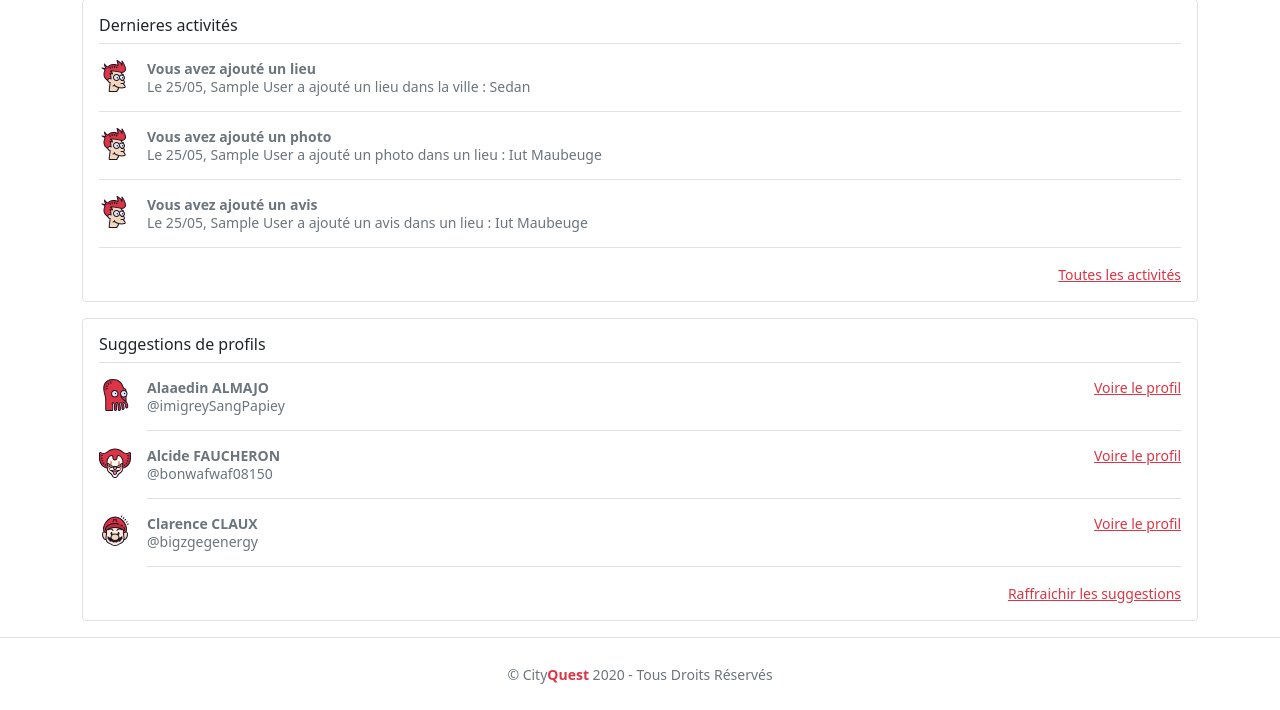
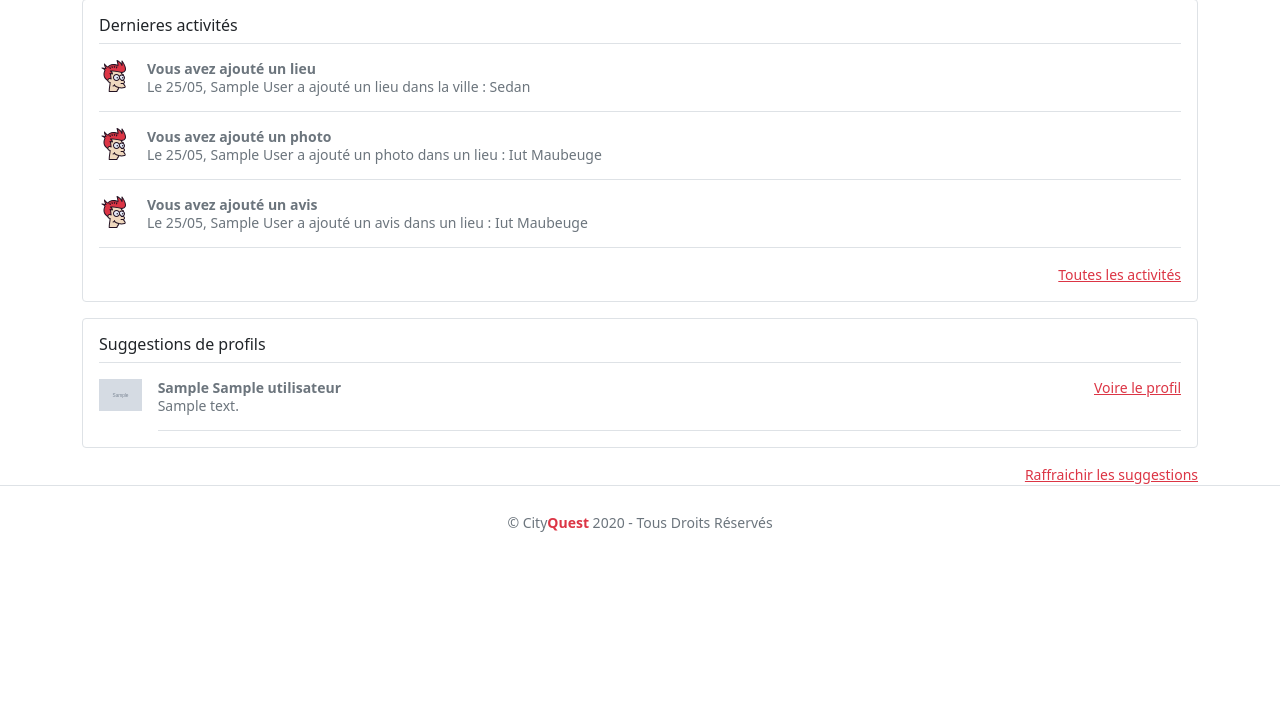
Before and after one commit to ibrahimadlani/cityQuest, a PHP site: page /cityQuest/parametre.php in a window 1280 px wide. Shown: the part 198-908 px from the top of the page. After the commit the page ends 730 px from the top, so only its background shows below. Run offline with PHP 8.4, Linux system fonts and the light colour scheme; the visitor is signed in with stand-in values (Sample User, id 1); tables that the repository leaves empty or names only in its code hold one stand-in row (values such as "Sample post"); grey boxes marked "Sample" are stand-in pictures; a stand-in replaces the project's code that opens the database connection; some libraries are stand-ins or nearby versions.

Commit message:
Rajout d'option 'fermer' pour la page parametre. Rajout du dynamisme dans la sélection des profils de la page parametre.

```diff
--- a/inc/parametre.inc.php
+++ b/inc/parametre.inc.php
@@ -75,3 +75,5 @@ if($user->modifierInfos($id, $nom, $prenom, $bio, $file)){
     header("location: http://localhost:2222/cityQuest/parametre.php?error=fail");
     exit();
 };
+
+?>
--- a/inc/views/caseAdresse.inc.php
+++ b/inc/views/caseAdresse.inc.php
@@ -38,7 +38,7 @@ foreach ($_POST["jsonFile"]["results"][0]["address_components"] as $ac) {
                     </select>
                 </div>
                 <div class="col-6">
-                    <select class="form-select border-danger rounded-5" id="ville">
+                    <select class="form-select border-danger rounded-5" id="ville2">
                         <option selected value="0">Ville</option>
                         <?php foreach ($_POST["ville"] as $v) {echo "<option value='" . $v["id"] . "'>" . $v["ville"]. "</option>";}?>
                     </select>
@@ -46,7 +46,7 @@ foreach ($_POST["jsonFile"]["results"][0]["address_components"] as $ac) {
             </div>
             <hr>
 
-            <button type="button" class="btn btn-sm btn-danger rounded-pill px-3" onclick="addLieuBDD(document.getElementById('nom').value,document.getElementById('desc').value,document.getElementById('pres').value,'<?php echo $_POST['jsonFile']['results'][0]['formatted_address']; ?>',<?php echo $_POST['jsonFile']['results'][0]['geometry']['location']['lat'];?>,<?php echo $_POST['jsonFile']['results'][0]['geometry']['location']['lng'];?>,parseInt(document.getElementById('ville').value),parseInt(document.getElementById('typeLieu').value),<?php echo $_SESSION['id']; ?>);">Ajouter un lieu</button>
+            <button type="button" class="btn btn-sm btn-danger rounded-pill px-3" onclick="addLieuBDD(document.getElementById('nom').value,document.getElementById('desc').value,document.getElementById('pres').value,'<?php echo $_POST['jsonFile']['results'][0]['formatted_address']; ?>',<?php echo $_POST['jsonFile']['results'][0]['geometry']['location']['lat'];?>,<?php echo $_POST['jsonFile']['results'][0]['geometry']['location']['lng'];?>,parseInt(document.getElementById('ville2').value),parseInt(document.getElementById('typeLieu').value),<?php echo $_SESSION['id']; ?>);">Ajouter un lieu</button>
             <button type="button" class="btn btn-sm btn-outline-danger rounded-pill px-3" onclick="console.log(document.getElementById('nom').value,document.getElementById('desc').value,document.getElementById('pres').value,'<?php echo $_POST['jsonFile']['results'][0]['formatted_address']; ?>',<?php echo $_POST['jsonFile']['results'][0]['geometry']['location']['lat'];?>,<?php echo $_POST['jsonFile']['results'][0]['geometry']['location']['lng'];?>,parseInt(document.getElementById('ville').value),parseInt(document.getElementById('typeLieu').value),<?php echo $_SESSION['id']; ?>);">Ajouter un evenement</button>
           </div>
         </div>
--- a/js/text.js
+++ b/js/text.js
@@ -50,40 +50,40 @@ function afficherPoints(ville,type,map){
 
               });
         });
-        var infoVille = recuperationJSON("http://localhost:2222/cityQuest/api/ville.php")[ville-1]
+        var infoVille = recuperationJSON("http://localhost:8888/cityQuest/api/ville.php")[ville-1]
         definirCentre(parseFloat(infoVille.lat), parseFloat(infoVille.lng), 12, map);
         afficherResultats(recuperationJSON("http://localhost:8888/cityQuest/api/lieu.php?ville="+ville+"&typeLieu="+type));
     }else if ((ville === "0") == false && (type === "0") == true) {
-        recuperationJSON("http://localhost:2222/cityQuest/api/lieu.php?ville="+ville).forEach(lieu => {
-            var marker = ajouterMarker(parseFloat(lieu.lat), parseFloat(lieu.lng),map,recuperationJSON("http://localhost:2222/cityQuest/api/typelieu.php")[parseInt(lieu.typeLieu)-1].icone);
+        recuperationJSON("http://localhost:8888/cityQuest/api/lieu.php?ville="+ville).forEach(lieu => {
+            var marker = ajouterMarker(parseFloat(lieu.lat), parseFloat(lieu.lng),map,recuperationJSON("http://localhost:8888/cityQuest/api/typelieu.php")[parseInt(lieu.typeLieu)-1].icone);
             marker.addListener("click", () => {
                 document.getElementById(lieu.id).scrollIntoView({behavior: "smooth", block: "start"});
                 document.getElementById(lieu.id).style.boxShadow = "0px 0px 31px grey" ;
               });
         });
-        var infoVille = recuperationJSON("http://localhost:2222/cityQuest/api/ville.php")[ville-1]
+        var infoVille = recuperationJSON("http://localhost:8888/cityQuest/api/ville.php")[ville-1]
         definirCentre(parseFloat(infoVille.lat), parseFloat(infoVille.lng), 12, map);
-        afficherResultats(recuperationJSON("http://localhost:2222/cityQuest/api/lieu.php?ville="+ville));
+        afficherResultats(recuperationJSON("http://localhost:8888/cityQuest/api/lieu.php?ville="+ville));
     }else if ((ville === "0") == true && (type === "0") == false) {
-        recuperationJSON("http://localhost:2222/cityQuest/api/lieu.php?typeLieu="+type).forEach(lieu => {
-            var marker = ajouterMarker(parseFloat(lieu.lat), parseFloat(lieu.lng),map,recuperationJSON("http://localhost:2222/cityQuest/api/typelieu.php")[parseInt(lieu.typeLieu)-1].icone);
+        recuperationJSON("http://localhost:8888/cityQuest/api/lieu.php?typeLieu="+type).forEach(lieu => {
+            var marker = ajouterMarker(parseFloat(lieu.lat), parseFloat(lieu.lng),map,recuperationJSON("http://localhost:8888/cityQuest/api/typelieu.php")[parseInt(lieu.typeLieu)-1].icone);
             marker.addListener("click", () => {
                 document.getElementById(lieu.id).scrollIntoView({behavior: "smooth", block: "start"});
                 document.getElementById(lieu.id).style.boxShadow = "0px 0px 31px grey" ;
               });
         });
         definirCentre(latDefaut, lngDefaut, zoomDefaut, map);
-        afficherResultats(recuperationJSON("http://localhost:2222/cityQuest/api/lieu.php?typeLieu="+type));
+        afficherResultats(recuperationJSON("http://localhost:8888/cityQuest/api/lieu.php?typeLieu="+type));
     }else if ((ville === "0") == true && (type === "0") == true) {
-        recuperationJSON("http://localhost:2222/cityQuest/api/lieu.php").forEach(lieu => {
-            var marker = ajouterMarker(parseFloat(lieu.lat), parseFloat(lieu.lng),map,recuperationJSON("http://localhost:2222/cityQuest/api/typelieu.php")[parseInt(lieu.typeLieu)-1].icone);
+        recuperationJSON("http://localhost:8888/cityQuest/api/lieu.php").forEach(lieu => {
+            var marker = ajouterMarker(parseFloat(lieu.lat), parseFloat(lieu.lng),map,recuperationJSON("http://localhost:8888/cityQuest/api/typelieu.php")[parseInt(lieu.typeLieu)-1].icone);
             marker.addListener("click", () => {
                 document.getElementById(lieu.id).scrollIntoView({behavior: "smooth", block: "start"});
                 document.getElementById(lieu.id).style.boxShadow = "0px 0px 31px grey" ;
               });
         });
         definirCentre(latDefaut, lngDefaut, zoomDefaut, map);
-        afficherResultats(recuperationJSON("http://localhost:2222/cityQuest/api/lieu.php"));
+        afficherResultats(recuperationJSON("http://localhost:8888/cityQuest/api/lieu.php"));
 
     }
 }
--- a/lib/pdo_db.php
+++ b/lib/pdo_db.php
@@ -87,3 +87,5 @@ class Database {
 		return $this->dbh->lastInsertId();
 	}
 }
+
+?>
--- a/models/Utilisateur.php
+++ b/models/Utilisateur.php
@@ -113,4 +113,12 @@
       }
     }
 
+    public function getRandomSuggestion(){
+      $this->db->query('SELECT id, nom, prenom, avatar, bio FROM `Utilisateur` ORDER BY RAND ( )  LIMIT 3  ');
+      $results = $this->db->resultset();
+      return $results;
+    }
+
   }
+
+?>
--- a/parametre.php
+++ b/parametre.php
@@ -7,7 +7,12 @@ define("CONSTANT", "<link rel='stylesheet' href='css/master.css'>");
 define("TITLE", "Paramètre - ");
 require_once("inc/views/head.inc.php");
 require_once("inc/views/headerConnecte.inc.php");
+require_once('config/db.php');
+require_once('lib/pdo_db.php');
+require_once('models/Utilisateur.php');
 
+$utilisateur = new Utilisateur();
+$utilisateurs = $utilisateur->getRandomSuggestion();
 ?>
 
 <main class="container">
@@ -17,7 +22,7 @@ require_once("inc/views/headerConnecte.inc.php");
     <div class="lh-1">
       <h1 class="h6 mb-0 text-danger lh-1"><b><?php echo $_SESSION["prenom"]." ".$_SESSION["nom"];?></b></h1>
       <small class="text-secondary"><?php echo $_SESSION["bio"];?></small>
-      <button class="btn btn-secondary" onclick="showForm()">Editer</button>
+      <button id="editer" class="btn btn-secondary" onclick="showForm()">Editer</button>
     </div>
     </div>
   </div>
@@ -68,7 +73,7 @@ require_once("inc/views/headerConnecte.inc.php");
               <textarea class="form-control rounded border-danger" name="bio" id="" cols="30" rows="7"><?php echo $_SESSION["bio"];?></textarea>
               <div class="row">
                 <div class="col-6">
-                  <button class="btn btn-danger btn-block rounded-pill w-100 mt-3" value="Valider" onclick="hideForm()">Annuler</button>
+                  <button type="button" class="btn btn-danger btn-block rounded-pill w-100 mt-3" value="Valider" onclick="hideForm()">Annuler</button>
                 </div>
                 <div class="col-6">
                   <button class="btn btn-danger btn-block rounded-pill w-100 mt-3" type="submit" value="Valider">Valider</button>
@@ -127,35 +132,35 @@ require_once("inc/views/headerConnecte.inc.php");
 
   <div class="my-3 p-3 bg-body rounded border">
     <h6 class="border-bottom pb-2 mb-0">Suggestions de profils</h6>
+
+    <?php
+
+      foreach ($utilisateurs as $key => $user) {
+        $prenom = $user->prenom;
+        $nom = $user->nom;
+        $bio = $user->bio;
+        $avatar = $user->avatar;
+        $id = $user->id;
+
+          echo '
+
           <div class="d-flex text-muted pt-3">
-    <img class="me-3" src="img/zoid.svg" alt="" height="32">
+          <img class="me-3" src="img/avatar/'.$avatar.'" alt="" height="32">
             <div class="pb-3 mb-0 small lh-sm border-bottom w-100">
               <div class="d-flex justify-content-between">
-          <strong class="text-gray-dark">Alaaedin ALMAJO</strong>
-          <a href="#" class="text-danger">Voire le profil</a>
+                <strong class="text-gray-dark">'.$prenom .' '. $nom .'</strong>
+                <a href="profil.php?id='.$id.'" class="text-danger">Voire le profil</a>
               </div>
-        <span class="d-block">@imigreySangPapiey</span>
+              <span class="d-block">'.$bio.'</span>
             </div>
           </div>
-    <div class="d-flex text-muted pt-3">
-    <img class="me-3" src="img/protection.svg" alt="" height="32">
-      <div class="pb-3 mb-0 small lh-sm border-bottom w-100">
-        <div class="d-flex justify-content-between">
-          <strong class="text-gray-dark">Alcide FAUCHERON</strong>
-          <a href="#" class="text-danger">Voire le profil</a>
-        </div>
-        <span class="d-block">@bonwafwaf08150</span>
-      </div>
-    </div>
-    <div class="d-flex text-muted pt-3">
-    <img class="me-3" src="img/reliability.svg" alt="" height="32">
-      <div class="pb-3 mb-0 small lh-sm border-bottom w-100">
-        <div class="d-flex justify-content-between">
-          <strong class="text-gray-dark">Clarence CLAUX</strong>
-          <a href="#" class="text-danger">Voire le profil</a>
-        </div>
-        <span class="d-block">@bigzgegenergy</span>
-      </div>
+
+          ';
+      }
+
+    ?>
+
+
     </div>
     <small class="d-block text-end mt-3">
       <a href="#" class="text-danger">Raffraichir les suggestions</a>
@@ -168,7 +173,15 @@ require_once("inc/views/headerConnecte.inc.php");
 
 
 <script>
-  function hideForm(){$('#formParametre').hide();}
+  function hideForm(){
+    $('#formParametre').hide();
+    $('#editer').text("Editer");
+    $("#editer").attr("onclick","showForm()");
+}
 
-  function showForm(){$('#formParametre').show();}
+  function showForm(){
+    $('#formParametre').show();
+    $('#editer').text("Fermer");
+    $("#editer").attr("onclick","hideForm()");
+  }
 </script>
```
Also changed, not shown: api/userSug.php (added, +12 -0 lines), img/avatar/Alcide.jpeg (deleted). Lines whose indentation alone changed are shown as unchanged.
